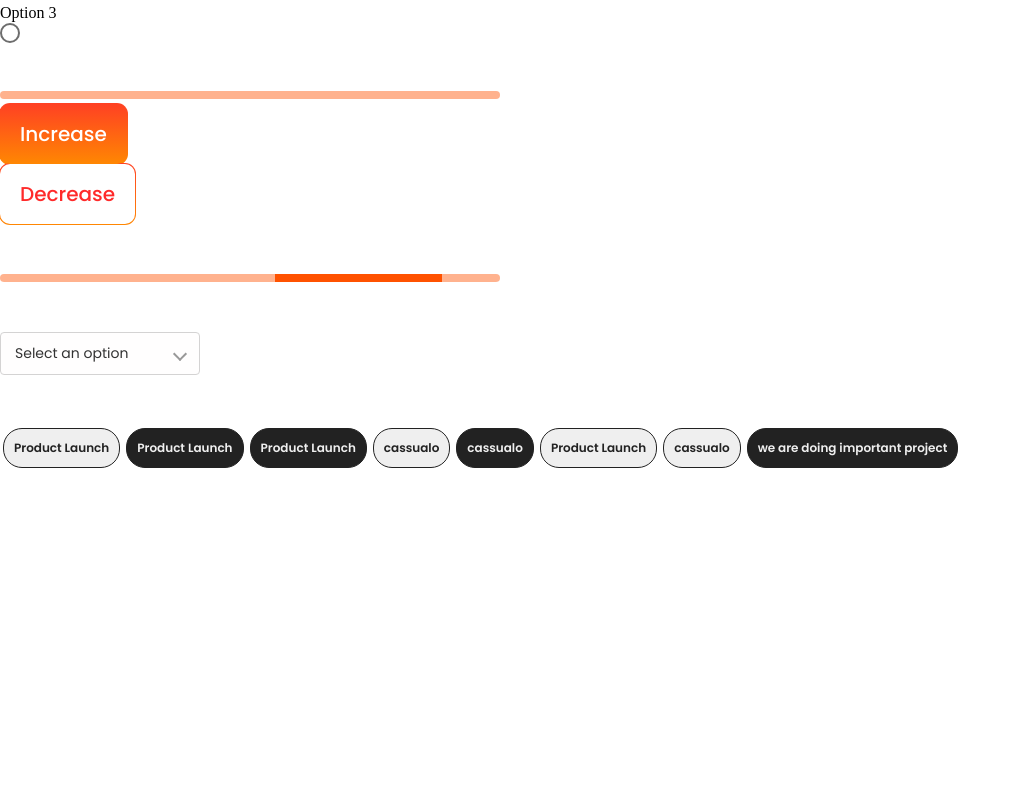
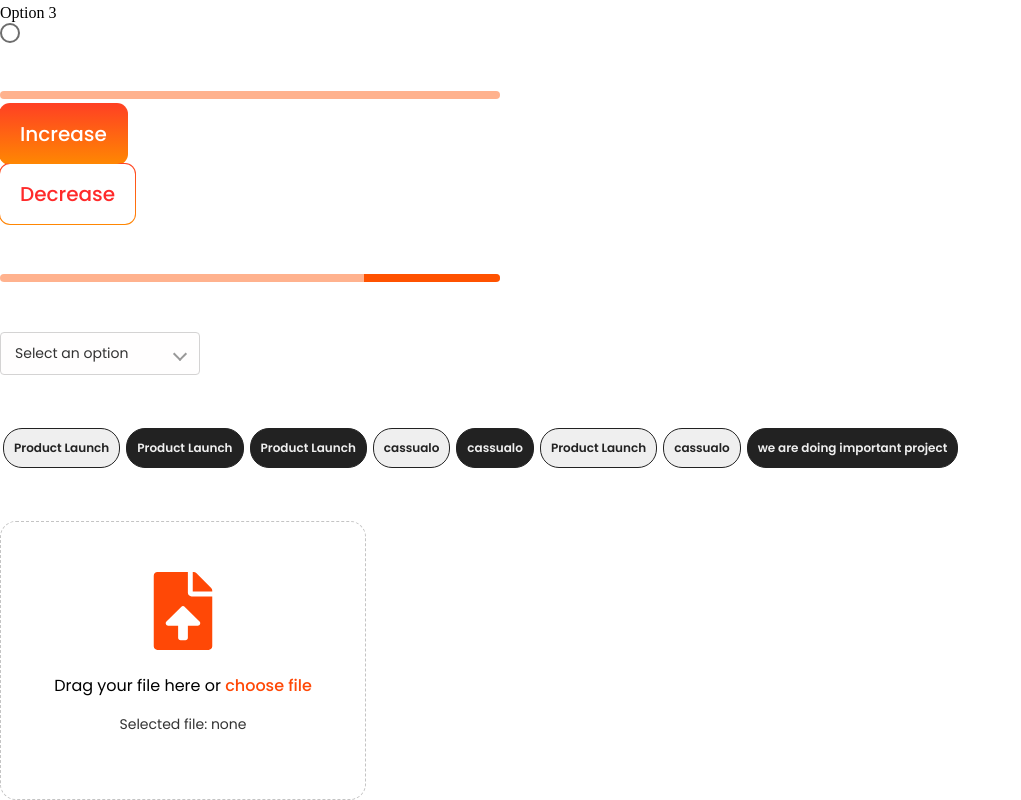
Before and after one commit to Gewinum/cassualo-components, a React (Vite) app: page / in a window 1280 px wide. Shown: the part 2260-3060 px from the top of the page, without its empty margins (0-1021 px from the left). Before the commit the page ends 2731 px from the top, so only its background shows below. Built offline with nearby package versions, Linux system fonts and the light colour scheme.

Commit message:
feat: add file upload

```diff
--- a/src/App.tsx
+++ b/src/App.tsx
@@ -17,6 +17,7 @@ import LinearBar from "./components/linearBar.tsx";
 import Dropdown from "./components/dropdown.tsx";
 import Modal from "./components/modal.tsx";
 import Tag from "./components/tag.tsx";
+import FileUpload from "./components/fileUpload.tsx";
 
 type State = {
     perPage: number;
@@ -180,6 +181,8 @@ class App extends React.Component<Nothing, State> {
                     <Tag text="cassualo" />
                     <Tag text="we are doing important project" reversed={true} />
                 </div>
+                <div style={{margin: "50px"}} />
+                <FileUpload onFileSelect={(file) => console.log(file)} />
                 <Modal title="Modal example" contents="Lorem ipsum dolor sit amet, consectetur adipiscing elit, sed do eiusmod tempor incididunt ut labore et dolore magna aliqua. Ut enim ad minim veniam" onClose={(status) => console.log(status)} />
             </>
         );
--- /dev/null
+++ b/src/components/fileUpload.tsx
@@ -0,0 +1,77 @@
+import "../styles/fileUpload.css";
+import React from "react";
+import {FaFileUpload} from "react-icons/fa";
+
+type Props = {
+    onFileSelect?: (file: File | null) => void;
+    selectedFile?: File | null;
+};
+
+class State {
+    id: string;
+    isDragging: boolean;
+    file: File | null;
+
+    constructor() {
+        this.id = `file-upload-${Math.random().toString(36).substr(2, 9)}`;
+        this.isDragging = false;
+        this.file = null;
+    }
+}
+
+class FileUpload extends React.Component<Props, State> {
+    constructor(props: Props) {
+        super(props);
+        this.state = new State();
+        if (props.selectedFile) {
+            this.state.file = props.selectedFile;
+        }
+    }
+
+    handleDrop = (event: React.DragEvent<HTMLDivElement>) => {
+        event.preventDefault();
+        this.setState({ isDragging: false });
+
+        const files = event.dataTransfer.files;
+        if (files && files.length > 0) {
+            const file = files[0];
+            this.setState({ file });
+            if (this.props.onFileSelect) {
+                this.props.onFileSelect(file);
+            }
+        }
+    };
+
+    handleFileChange = (event: React.ChangeEvent<HTMLInputElement>) => {
+        const files = event.target.files;
+        if (files && files.length > 0) {
+            const file = files[0];
+            this.setState({ file });
+            if (this.props.onFileSelect) {
+                this.props.onFileSelect(file);
+            }
+        }
+    };
+
+    render() {
+        const { id, isDragging, file } = this.state;
+
+        return (
+            <div
+                className={`file-upload ${isDragging ? "dragging" : ""}`}
+                onDragOver={(e) => e.preventDefault()}
+                onDragLeave={() => this.setState({ isDragging: false })}
+                onDrop={this.handleDrop}
+            >
+                <input type="file" id={id} onChange={this.handleFileChange} />
+                <label htmlFor={id}>
+                    <FaFileUpload className="icon" />
+                    <p>Drag your file here or <span>choose file</span></p>
+                    {file ? <p className="file-name">Selected file: {file.name}</p> : <p className="file-name">Selected file: none</p>}
+                </label>
+            </div>
+        );
+    }
+}
+
+export default FileUpload;
--- /dev/null
+++ b/src/styles/fileUpload.css
@@ -0,0 +1,44 @@
+.file-upload input {
+    display: none;
+}
+
+.file-upload label {
+    display: block;
+    padding: 50px;
+    width: 366px;
+    max-width: 100%;
+    box-sizing: border-box;
+    border: 1px dashed #C4C4C4;
+    border-radius: 16px;
+    font-size: 16px;
+    font-family: "Poppins", sans-serif;
+    font-weight: 400;
+    text-align: center;
+    cursor: pointer;
+    transition: all 0.3s ease;
+}
+
+.file-upload label:hover {
+    border: 1px dashed #FF4806;
+    background: rgba(255, 60, 0, 0.3);
+}
+
+.file-upload .icon {
+    width: 78px;
+    height: 78px;
+    color: #FF4806;
+}
+
+.file-upload span {
+    font-weight: 500;
+    color: #FF4806;
+    text-decoration: #FF4806;
+}
+
+.file-upload .file-name {
+    margin-top: 10px;
+    font-size: 14px;
+    color: #333;
+    font-family: "Poppins", sans-serif;
+    text-align: center;
+}
```
